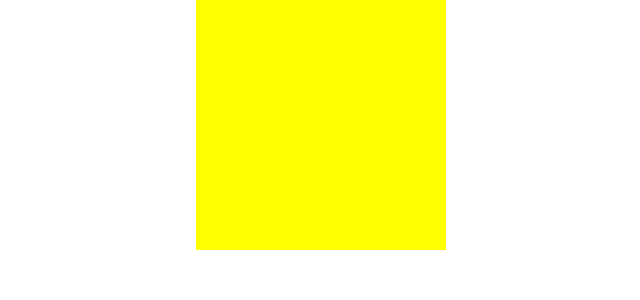
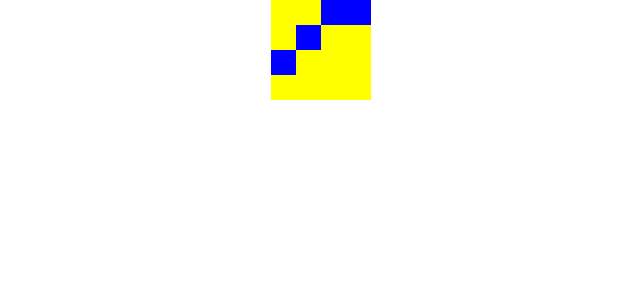
Before and after one commit to janephilipps/binary-tiles, a React (Create React App) app: page / in a window 1280 px wide. Shown: the top 300 px of the page, without its empty margins (319-959 px from the left). Built offline with nearby package versions, Linux system fonts and the light colour scheme.

Commit message:
get tile working with binary numbers

```diff
--- a/src/App.js
+++ b/src/App.js
@@ -7,7 +7,8 @@ class App extends Component {
     return (
       <div className="App">
         <Tile
-          size={10}
+          number={300}
+          size={4}
         />
       </div>
     );
--- a/src/components/Tile.js
+++ b/src/components/Tile.js
@@ -5,22 +5,62 @@ import PixelRow from './PixelRow';
 class Tile extends Component {
 
   static propTypes = {
-    size: PropTypes.number
+    size: PropTypes.number,
+    number: PropTypes.number
+  }
+
+
+  // Input: number, size
+  // Output: array of booleans
+  _convertToBinary = function(number, size) {
+
+    let array = new Array(Math.pow(size, 2)).fill(false);
+
+    for (var i = array.length - 1; i >= 0; i--) {
+
+      let powerOf2 = Math.pow(2, i);
+
+      if (powerOf2 === number) {
+        array[i] = true;
+        break;
+      } else if (powerOf2 < number) {
+        array[i] = true;
+        number = number - powerOf2;
+      }
+    }
+
+    return array;
+  }
+
+  _splitBinaryArray = function(array, size) {
+
+    let arrays = [];
+
+    while (array.length) {
+      arrays.push(array.splice(0, size));
+    }
+
+    return arrays;
   }
 
   render() {
 
     let {
-      size
+      size,
+      number
     } = this.props;
 
-    let array = new Array(size).fill();
+    // let array = new Array(size).fill();
+    let array = this._convertToBinary(number, size);
+    let rowArrays = this._splitBinaryArray(array, size);
 
-    let rows = array.map((i) => (
+    let rows = rowArrays.map((array, i) => (
       <PixelRow
         pixelGroup={array}
       />
     ));
+
+    // debugger;
 
 
     return (
```
